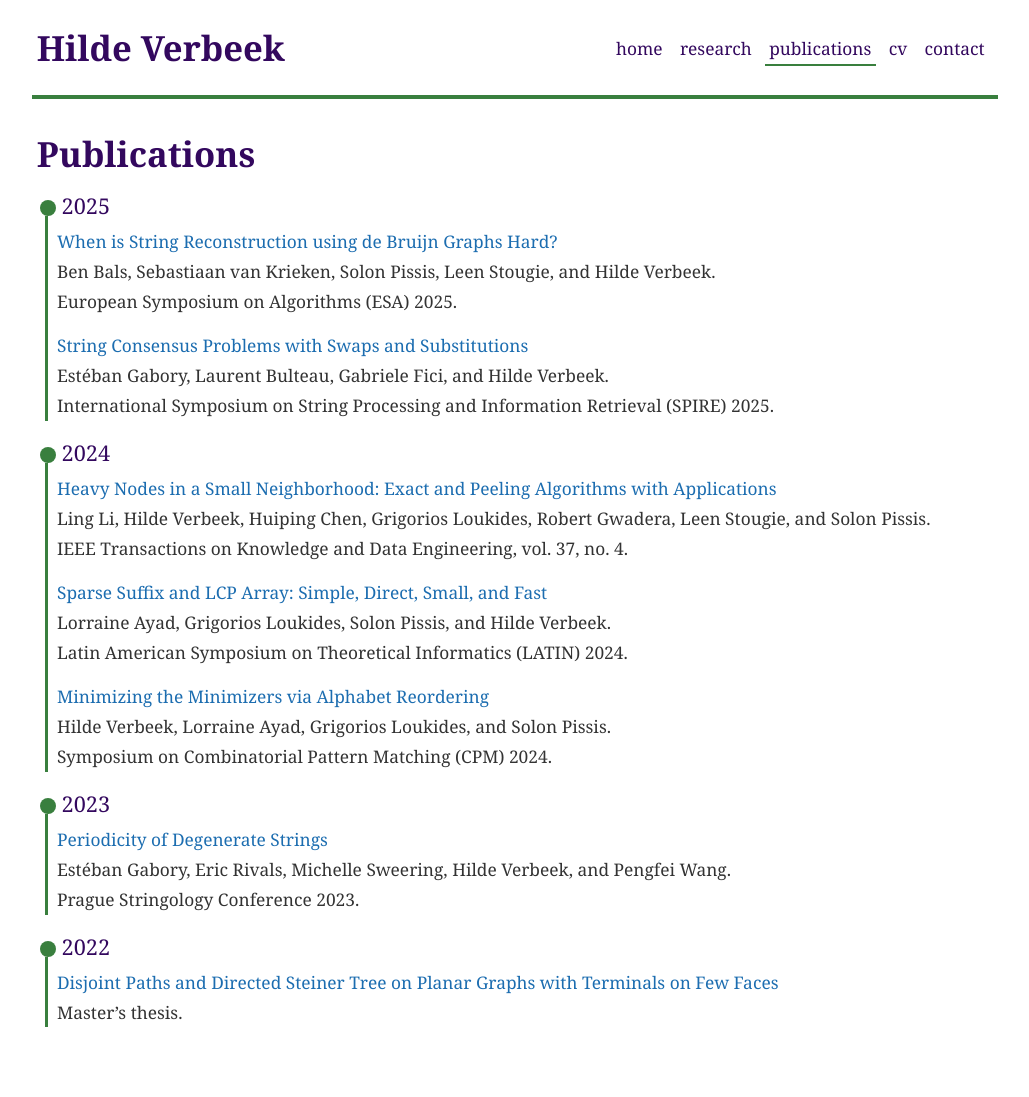
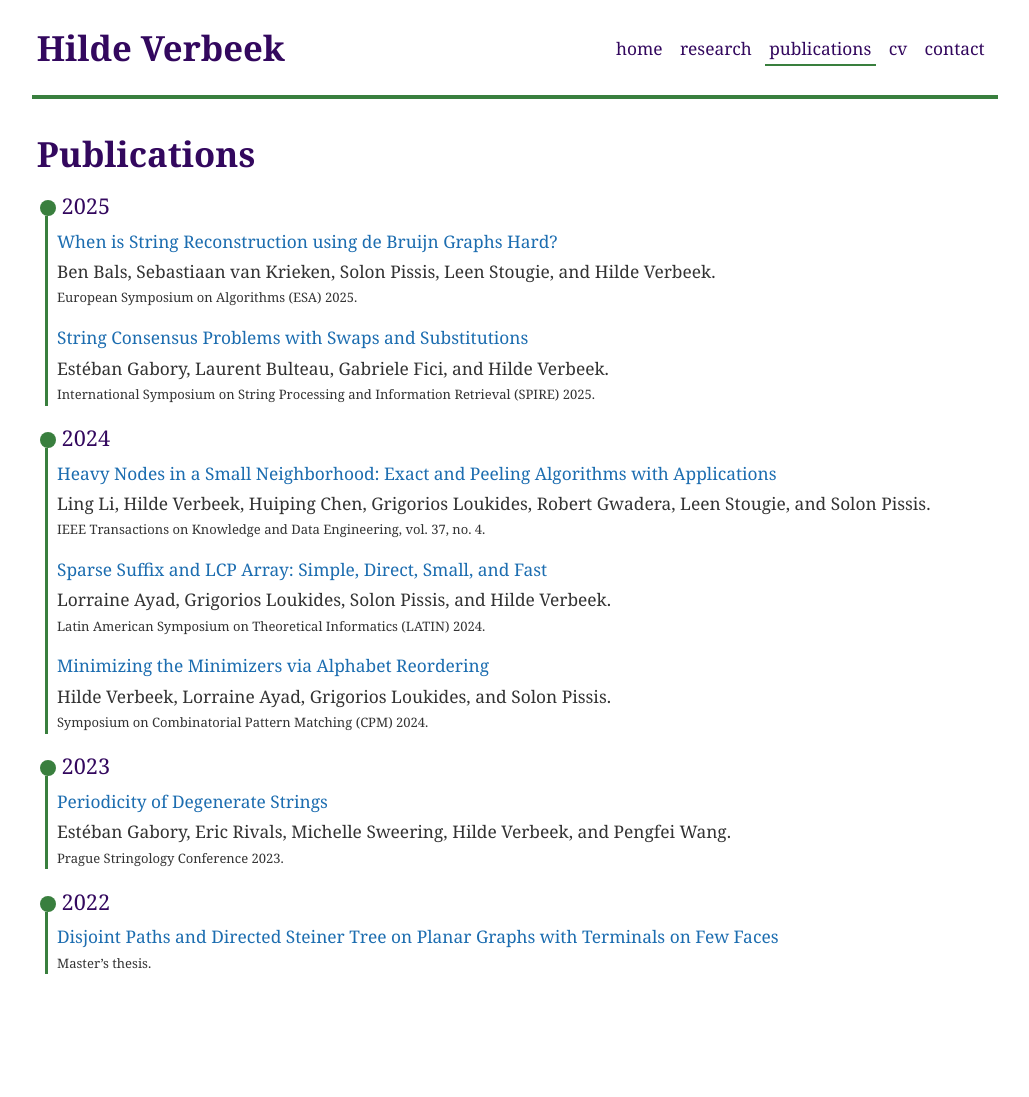
Before and after one commit to arfie/arfie.github.io, a Jekyll site: the page built from publications.html, in a window 1280 px wide. Shown: the whole page, without its empty margins (125-1154 px from the left). Built offline with Jekyll 4.4.1, drawn with Linux system fonts in a browser that asks for light colours; after the commit the page ends 1044 px from its top, so only the background shows below that.

Commit message:
Venue line smaller in publications list

```diff
--- a/assets/css/main.scss
+++ b/assets/css/main.scss
@@ -246,6 +246,8 @@ dl {
   }
   .venue {
     order: 3;
+    font-size: .75em;
+    line-height: 1.75em;
   }
 }
 
```
